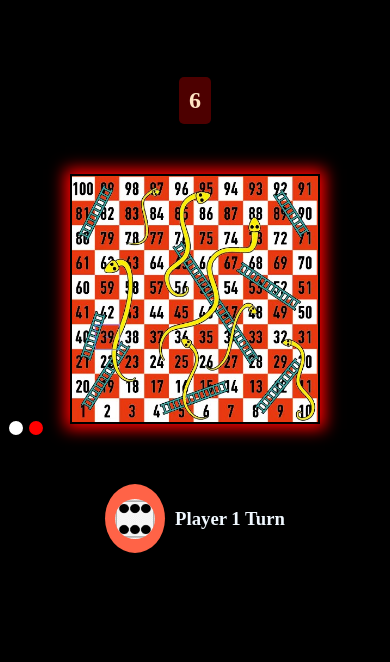
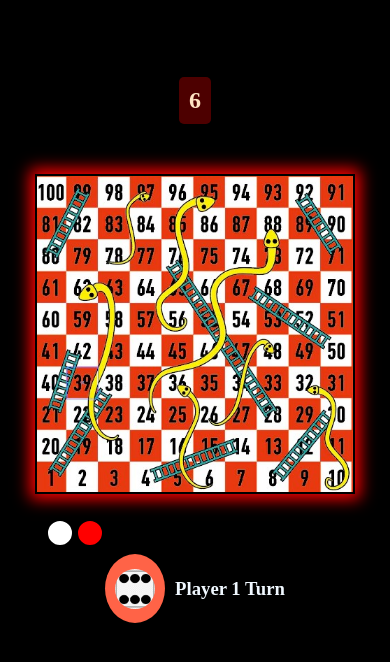
Before and after one commit to Daniyal00001/Snake-Ladder-game, a plain HTML site: page index.html in a window 390 px wide. Drawn offline with Linux system fonts and the light colour scheme.

Commit message:
2nd  commit

```diff
--- a/script.js
+++ b/script.js
@@ -147,9 +147,7 @@ let moving = (randomIndex) => {
 //   mover.style.left = `${left}px`;
 // };
 
-// button.addEventListener("click", () => {
-//   window.location.reload();
-// });
+
 
 let moveToGridPosition = (mover, score) => {
   // Get the current size of the board dynamically
@@ -208,3 +206,7 @@ let moveToGridPosition = (mover, score) => {
   mover.style.top = `${top}px`;
   mover.style.left = `${left}px`;
 };
+
+button.addEventListener("click", () => {
+  window.location.reload();
+});
--- a/style.css
+++ b/style.css
@@ -327,8 +327,8 @@ button:active {
     }
 
     .board {
-        height: 250px;
-        width: 250px;
+        height: 320px;
+        width: 320px;
     }
 
     .dice img {
@@ -337,18 +337,18 @@ button:active {
     }
 
     .move1 {
-        height: 20px;
-        width: 20px;
-        top: 242px;
-        left: -46px;
-        /* top : 10000px; */
+        height: 30px;
+        width: 30px;
+        top: 342px;
+        left: 38px;
+
     }
 
     .move2 {
-        height: 20px;
-        width: 20px;
-        top: 242px;
-        left: -66px;
+        height: 30px;
+        width: 30px;
+        top: 342px;
+        left: 8px;
     }
 
     .heading {
```
